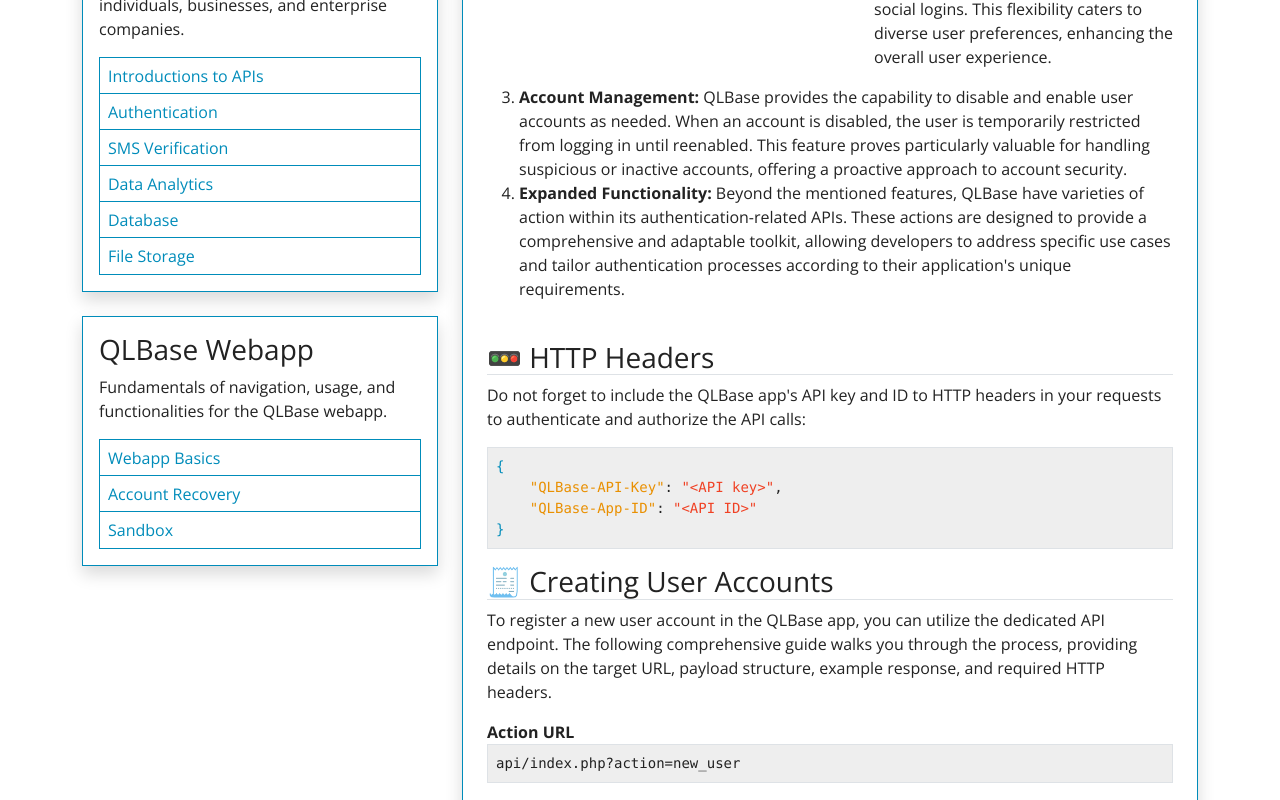
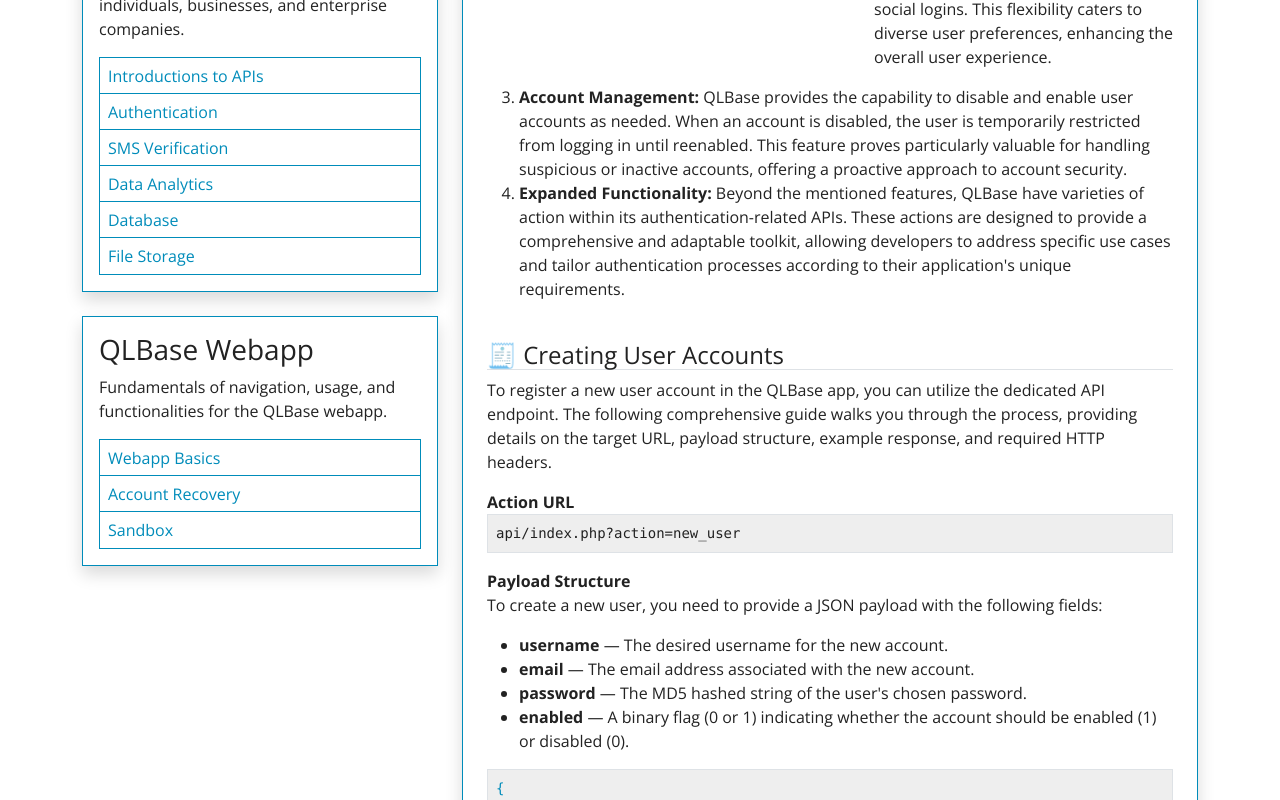
Before and after one commit to nthnn/QLBase, a Vue app in the folder documentations/: page /authentication in a window 1280 px wide. Shown: the part 495-1295 px from the top of the page. Built offline with nearby package versions, Linux system fonts and the light colour scheme.

Commit message:
Moved HTTP header section note to Intro to API page.

```diff
--- a/documentations/src/views/Authentication.vue
+++ b/documentations/src/views/Authentication.vue
@@ -22,14 +22,7 @@
     </ol>
     <br/>
 
-    <h3 class="border-bottom">🚥 HTTP Headers</h3>
-    <p>Do not forget to include the QLBase app's API key and ID to HTTP headers in your requests to authenticate and authorize the API calls:</p>
-    <pre class="bg-secondary border-gray border rounded p-2"><span class="text-primary">{</span>
-    <span class="text-warning">"QLBase-API-Key"</span>: <span class="text-danger">"&lt;API key&gt;"</span>,
-    <span class="text-warning">"QLBase-App-ID"</span>: <span class="text-danger">"&lt;API ID&gt;"</span>
-<span class="text-primary">}</span></pre>
-
-    <h3 class="border-bottom">🧾 Creating User Accounts</h3>
+    <h4 class="border-bottom">🧾 Creating User Accounts</h4>
     <p>To register a new user account in the QLBase app, you can utilize the dedicated API endpoint. The following comprehensive guide walks you through the process, providing details on the target URL, payload structure, example response, and required HTTP headers.</p>
 
     <b>Action URL</b>
```
